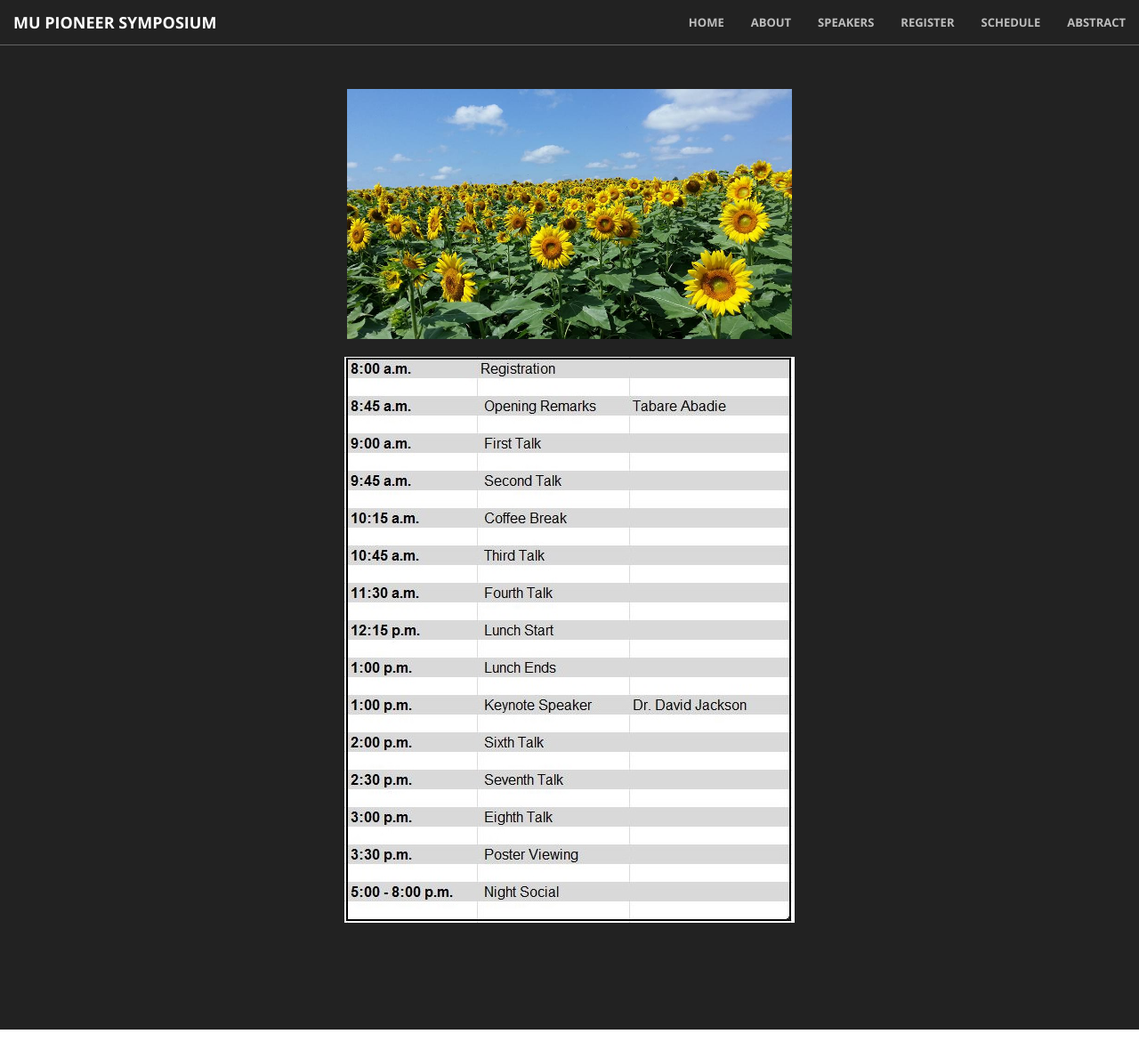
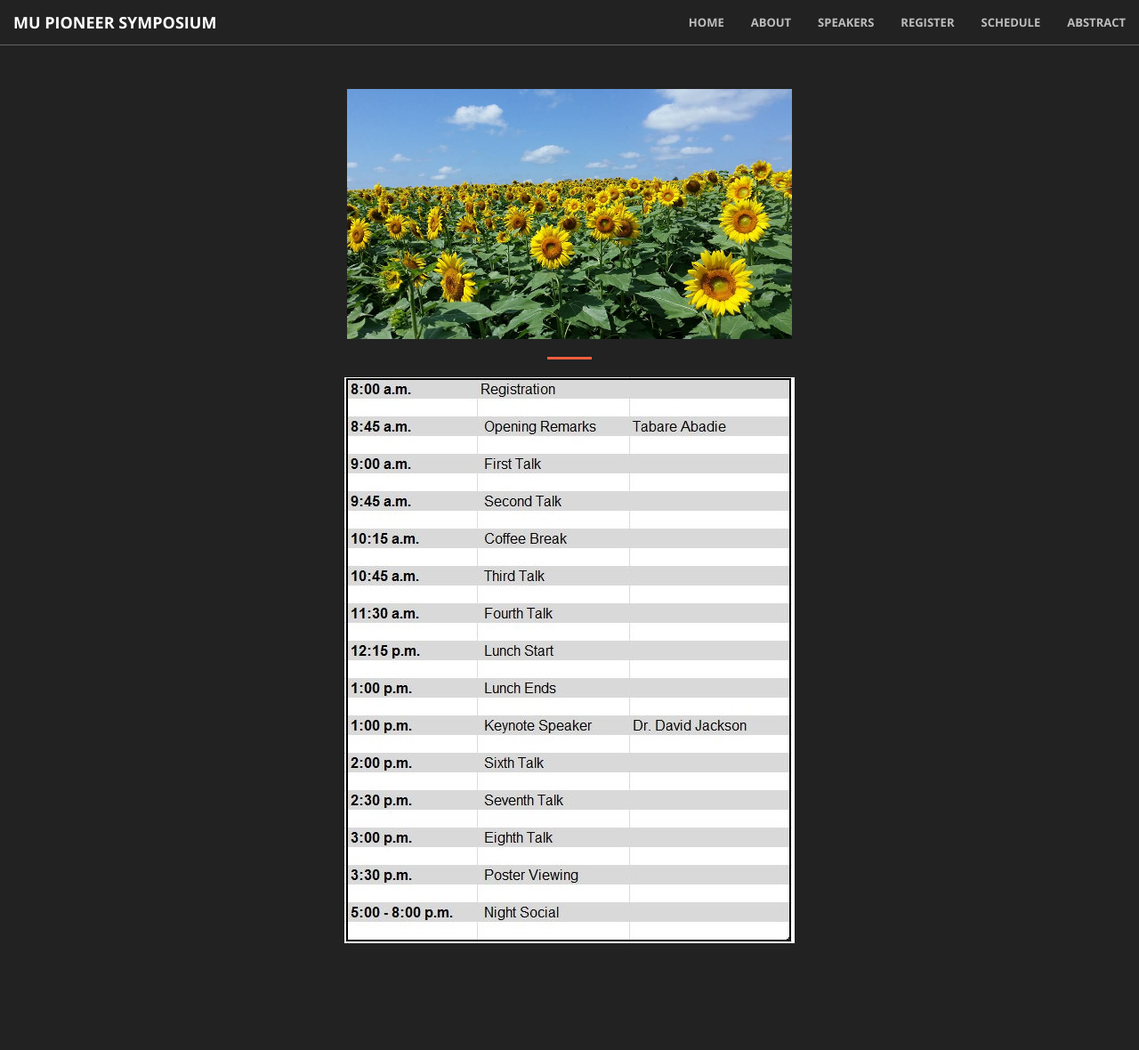
Before and after one commit to mupioneersymposium/mupioneersymposium.github.io, a Jekyll site: the page built from schedule.md, in a window 1280 px wide and 1180 px high. Shown: the whole window at 89% size. Built offline with Jekyll 4.4.1, drawn with Linux system fonts in a browser that asks for light colours.

Commit message:
Update schedule.md

```diff
--- a/schedule.md
+++ b/schedule.md
@@ -4,4 +4,6 @@ layout: regular
 
 <img src="/img/sunflower.jpg" width="500px" style="float: center" />
 
+<hr style="clear: both;" />
+
 ![Schedule](/img/schedule2017.JPG)
```
